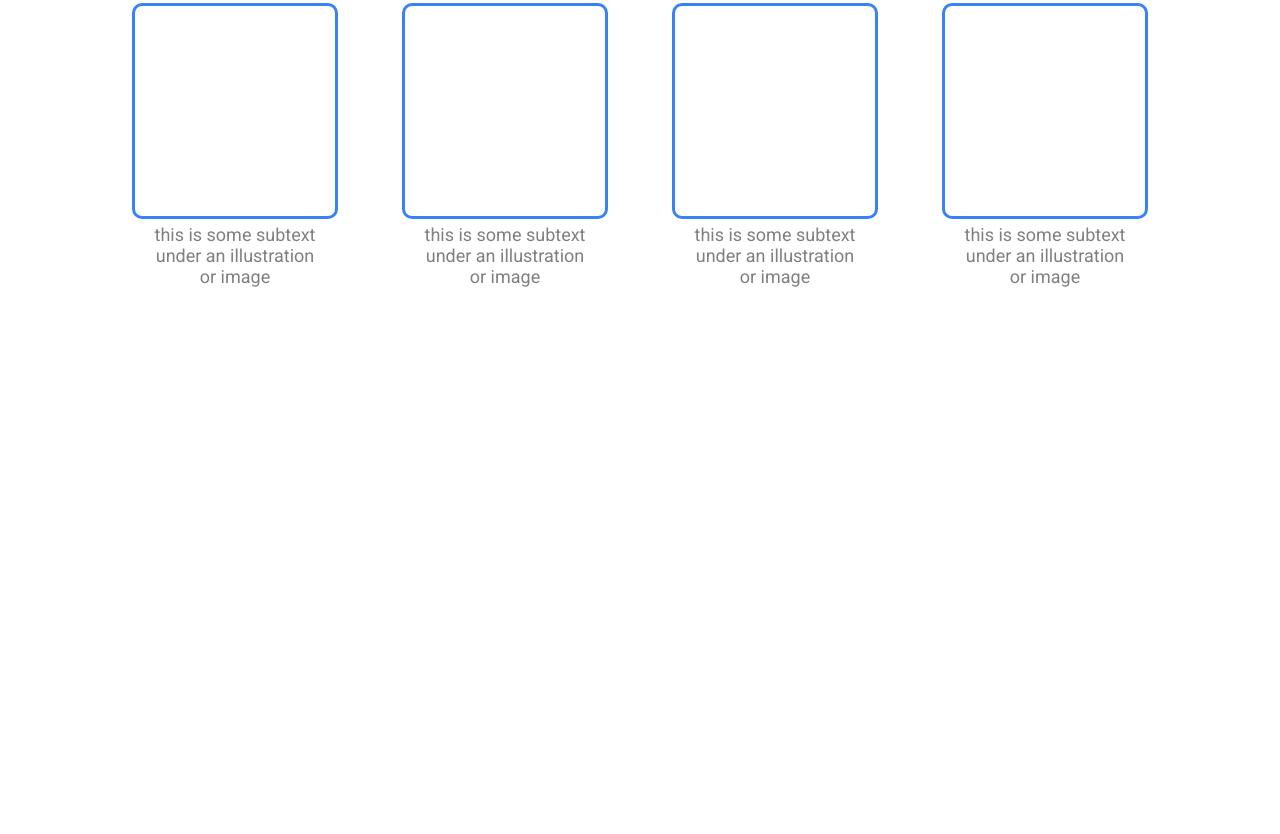
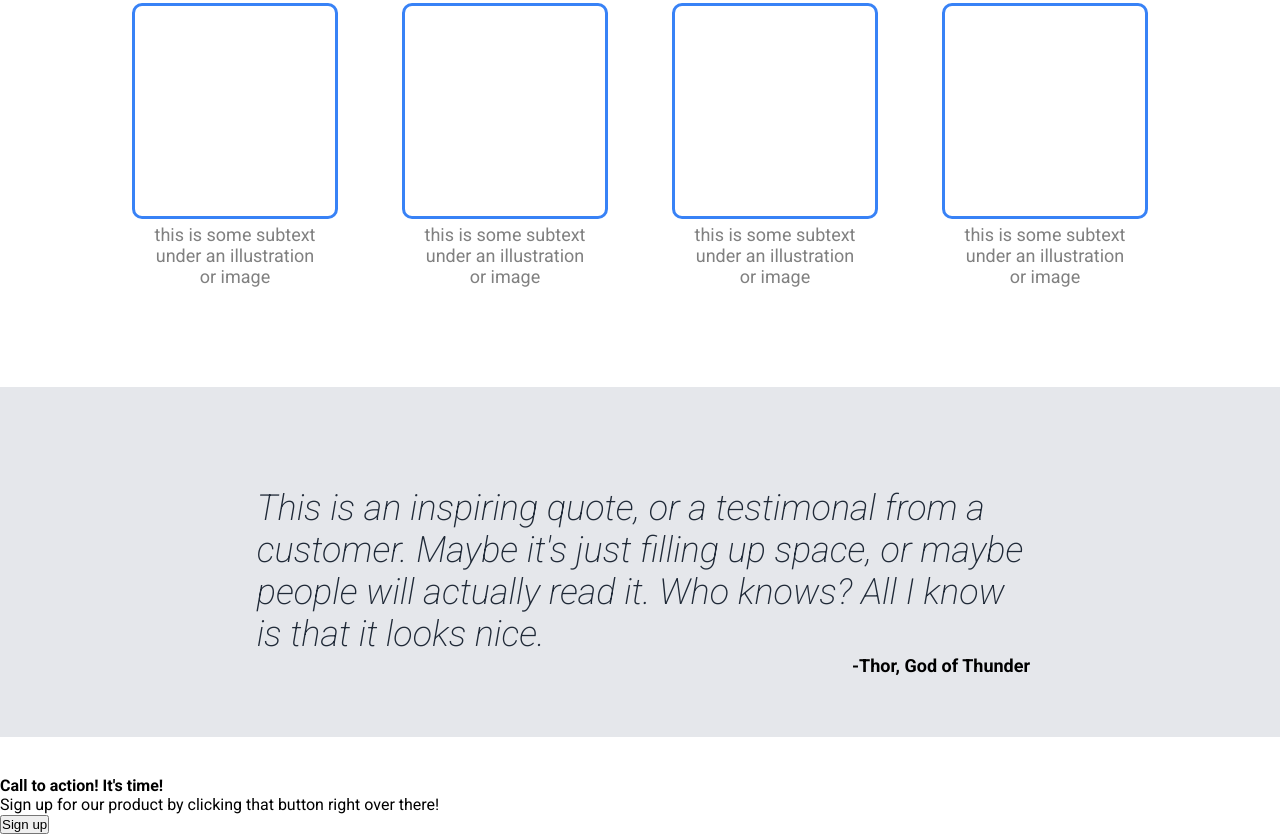
Before and after one commit to melcas05/odin-landing-page, a plain HTML site: page index.html in a window 1280 px wide. Shown: the part 593-1427 px from the top of the page. Before the commit the page ends 980 px from the top, so only its background shows below. Drawn offline with Linux system fonts and the light colour scheme.

Commit message:
Working on Fourth Section

```diff
--- a/index.html
+++ b/index.html
@@ -54,6 +54,19 @@
             </div>
         </div>
     </div>
+    <div class="third-section">
+        <div class="quote"><h3>This is an inspiring quote, or a testimonal from a <br> customer. Maybe it's just filling up space, or maybe <br> people will actually read it. Who knows? All I know <br> is that it looks nice.</h3>
+        <p class="p-third"> -Thor, God of Thunder</p>
+    </div>
+    <div class="fourth-section">
+        <div class="left-content">
+            <h4>Call to action! It's time!</h4>
+            <p class="p-fourth">Sign up for our product by clicking that button right over there!</p>
+        </div>
+        <div class="sign-up-button">
+            <button>Sign up</button>
+        </div>
+    </div>
 
 </body>
 </html>
--- a/style.css
+++ b/style.css
@@ -132,3 +132,33 @@ h2 {
     width: 25%;
     flex-direction: column;
 }
+
+.third-section {
+    background-color: #E5E7EB;
+    height: 350px;
+
+}
+
+h3 {
+    color: #1F2937;
+    font-size: 36px;
+    font-style: italic;
+    font-weight: 200;
+}
+
+.quote {
+    padding: 100px;
+    display: flex;
+    flex-direction: column;
+    justify-content: center;
+    align-items: center;
+}
+
+.p-third {
+    font-weight: bold;
+    display: flex;
+    text-align: right;
+    margin-left: auto;
+    padding-right: 150px;
+    font-size: large;
+}
```
